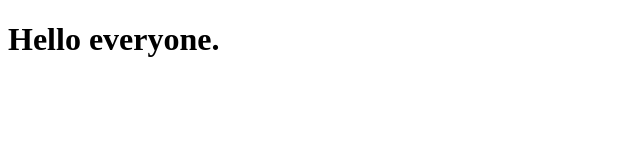
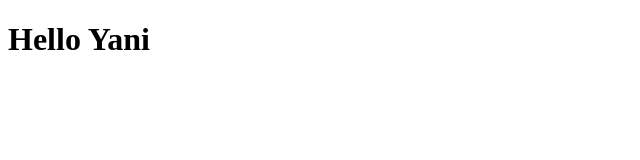
Before and after one commit to Yani010712/git_practice, a plain HTML site: page index.html in a window 1280 px wide. Shown: the whole page, without its empty margins (0-640 px from the left). Drawn offline with Linux system fonts and the light colour scheme.

Commit message:
changed h1 in index.html

```diff
--- a/index.html
+++ b/index.html
@@ -5,7 +5,7 @@
     <title></title>
   </head>
   <body>
-    <h1>Hello everyone.</h1>
+    <h1>Hello Yani</h1>
 
   </body>
 </html>
```
